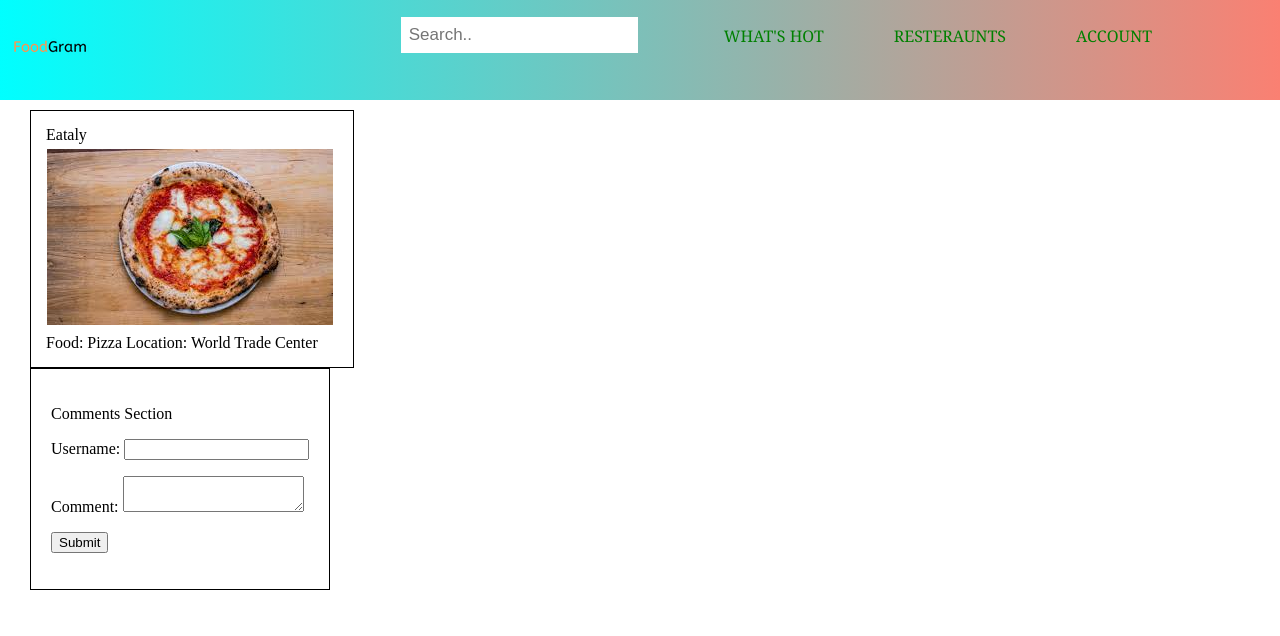
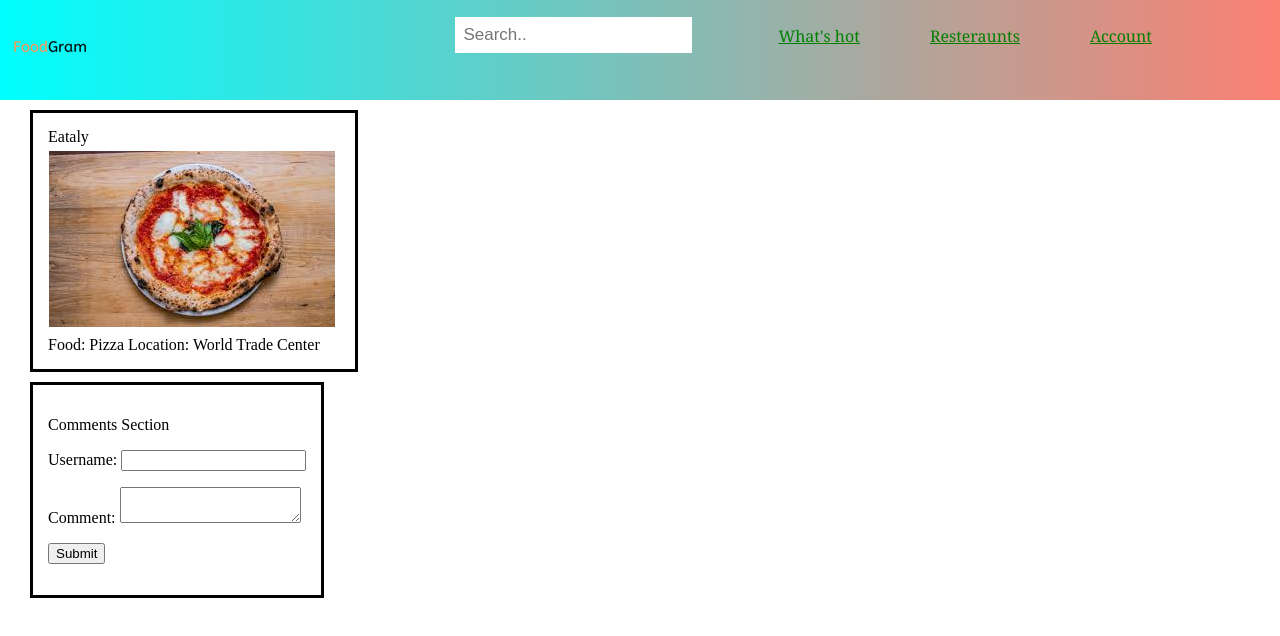
Before and after one commit to mjl776/FoodGram, a Vue app: page / in a window 1280 px wide. Shown: the top 636 px of the page. Built offline with nearby package versions, Linux system fonts and the light colour scheme.

Commit message:
minor changes to comment sectsection border and photo border and moved eventbus to main.js file

```diff
--- a/src/App.vue
+++ b/src/App.vue
@@ -59,8 +59,8 @@ export default {
 
 nav a {
     color:green;
-    text-decoration: none;
-    text-transform: uppercase;
+    text-decoration: underline;
+    text-transform: bold;
 }
 
 </style>
--- a/src/components/Comments.vue
+++ b/src/components/Comments.vue
@@ -20,8 +20,8 @@
 </template>
 
 <script>
-import { EventBus } from './EventBus.js';
 
+import { EventBus } from '../main'
 
 export default {
     name: 'Comments',
@@ -56,7 +56,10 @@ export default {
     .comments {
         display: inline-block;
         border: solid black 0.5px;
-        padding: 20px;
+        border-width: medium;
         margin-left: 30px;
+        margin-top: 10px;
+        padding-top: 15px;
+        padding: 15px;
     }
 </style>
--- a/src/components/EventBus.js
+++ /dev/null
@@ -1,2 +0,0 @@
-import Vue from 'vue';
-export const EventBus = new Vue();
--- a/src/components/FoodPages.vue
+++ b/src/components/FoodPages.vue
@@ -25,7 +25,7 @@
 
 import Restaurantinfo from './Restaurant_info.vue'
 import Comments from './Comments.vue'
-import { EventBus } from './EventBus.js';
+import { EventBus } from '../main'
 
 export default {
     name: 'FoodPages',
@@ -44,7 +44,7 @@ export default {
             },
         }
     },
-    mounted() {
+    created() {
         EventBus.$on('comment-submitted', usercomment => {
             this.comments.push(usercomment)
         })
@@ -60,6 +60,7 @@ export default {
         padding-top: 15px;
         padding: 15px;
         border: solid black 1px;
+        border-width: medium;
     }
     .photo {
         padding: 5px;
--- a/src/components/Navbar.vue
+++ b/src/components/Navbar.vue
@@ -29,6 +29,7 @@ export default {
     .container {
         width: 80%;
         margin: 0 auto;
+        font-family: Georgia;
     }
 
     nav input[type=text] {
--- a/src/main.js
+++ b/src/main.js
@@ -3,6 +3,9 @@ import App from './App.vue'
 
 Vue.config.productionTip = false
 
+// Event Bus
+export const EventBus = new Vue();
+
 new Vue({
   render: h => h(App),
 }).$mount('#app')
```
